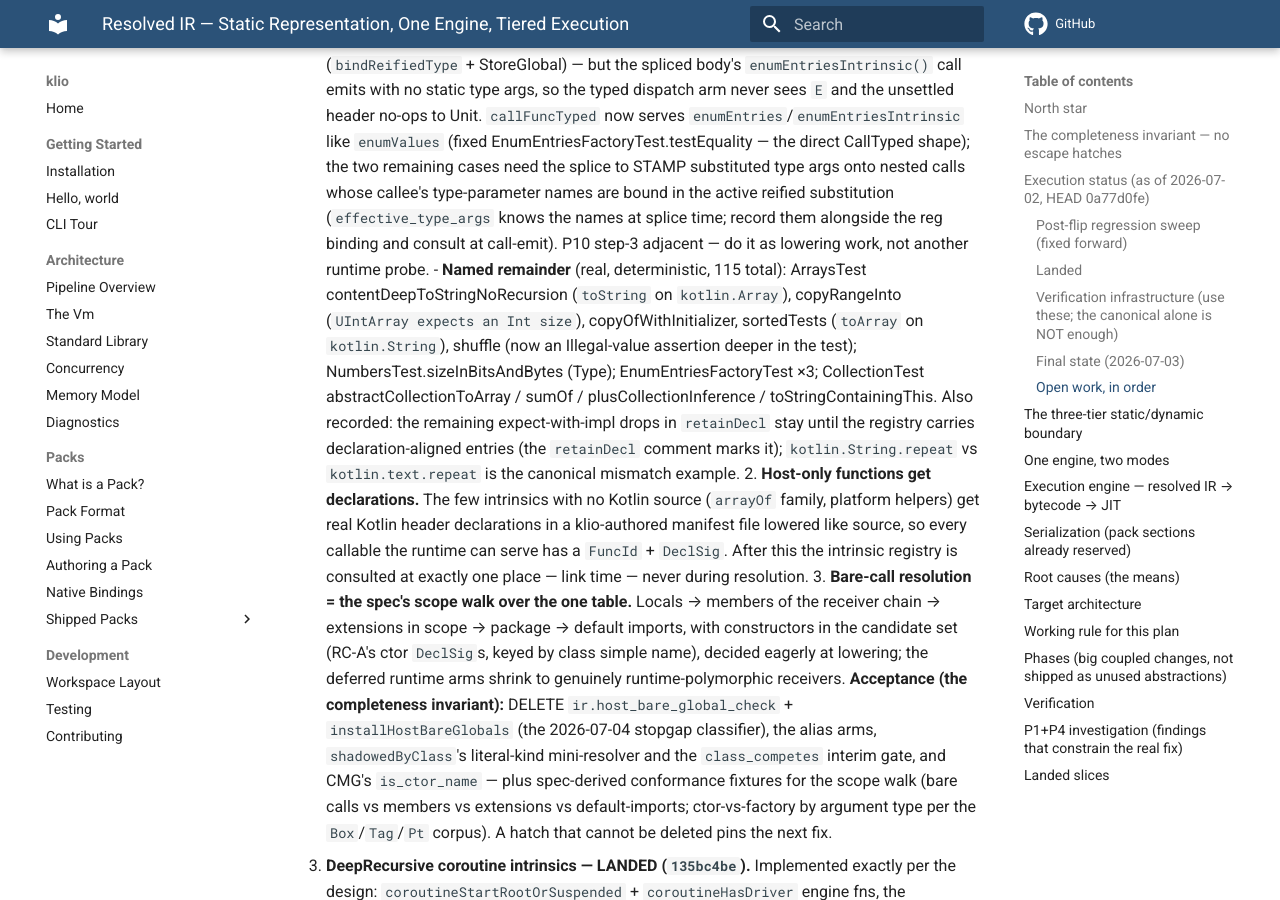
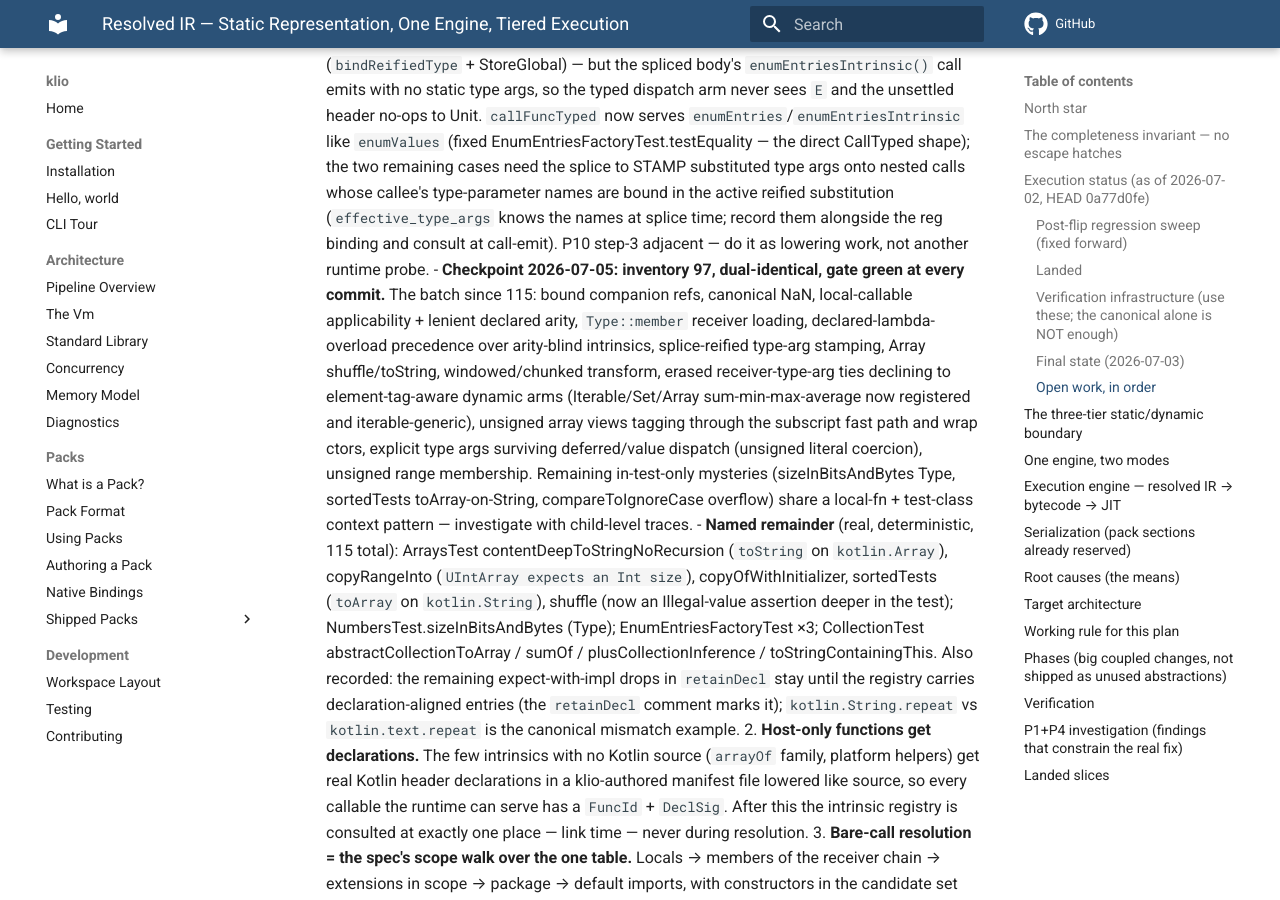
Before and after one commit to DrewCarlson/klio, an MkDocs documentation site: the page built from docs/resolution-unification-plan.md, in a window 1280 px wide and 900 px high, scrolled down 8733 px. Built offline with MkDocs 1.6.1 and Material for MkDocs 9.7.7, drawn with Linux system fonts in a browser that asks for light colours; comment, search, counter and statistics services are not loaded.

Commit message:
docs: checkpoint — commontest inventory 97, dual-identical

```diff
--- a/docs/resolution-unification-plan.md
+++ b/docs/resolution-unification-plan.md
@@ -392,6 +392,21 @@ Every phase of this plan is landed or boundary-recorded; nothing remains open.
         time; record them alongside the reg binding and consult at
         call-emit). P10 step-3 adjacent — do it as lowering work, not
         another runtime probe.
+      - **Checkpoint 2026-07-05: inventory 97, dual-identical, gate green
+        at every commit.** The batch since 115: bound companion refs,
+        canonical NaN, local-callable applicability + lenient declared
+        arity, `Type::member` receiver loading, declared-lambda-overload
+        precedence over arity-blind intrinsics, splice-reified type-arg
+        stamping, Array shuffle/toString, windowed/chunked transform,
+        erased receiver-type-arg ties declining to element-tag-aware
+        dynamic arms (Iterable/Set/Array sum-min-max-average now
+        registered and iterable-generic), unsigned array views tagging
+        through the subscript fast path and wrap ctors, explicit type
+        args surviving deferred/value dispatch (unsigned literal
+        coercion), unsigned range membership. Remaining in-test-only
+        mysteries (sizeInBitsAndBytes Type, sortedTests toArray-on-String,
+        compareToIgnoreCase overflow) share a local-fn + test-class
+        context pattern — investigate with child-level traces.
       - **Named remainder** (real, deterministic, 115 total): ArraysTest
         contentDeepToStringNoRecursion (`toString` on `kotlin.Array`),
         copyRangeInto (`UIntArray expects an Int size`),
```
